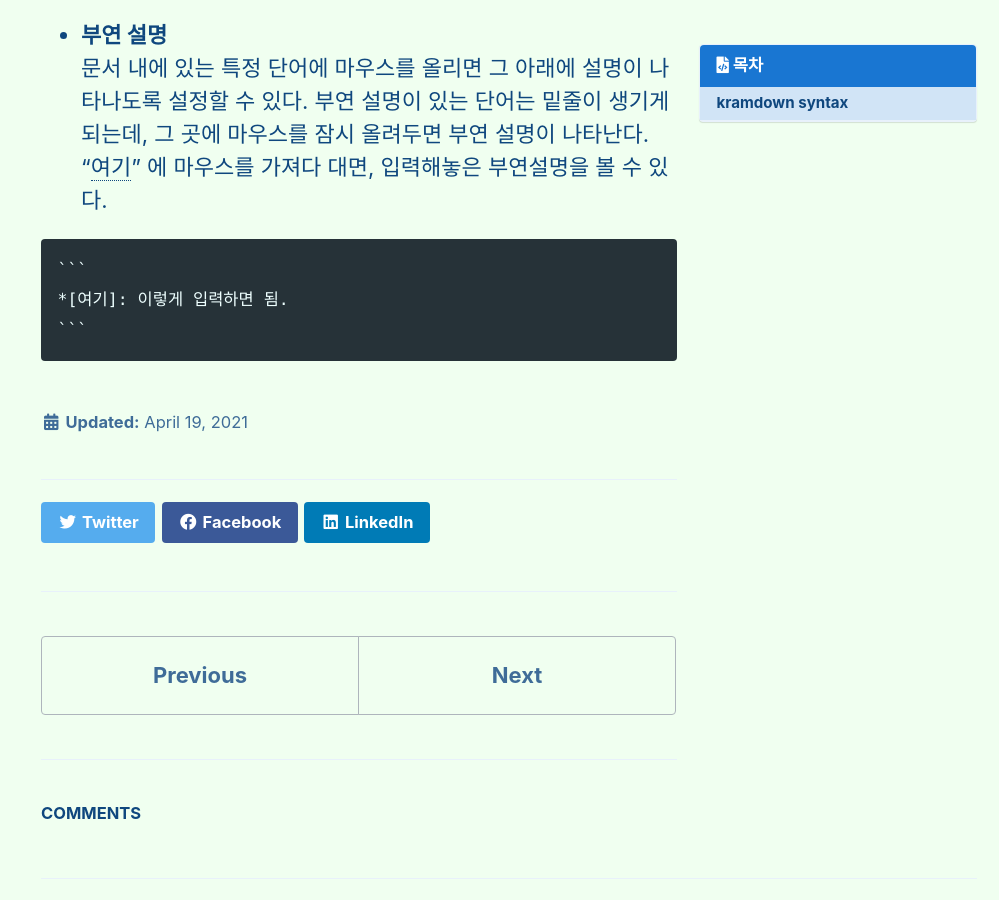
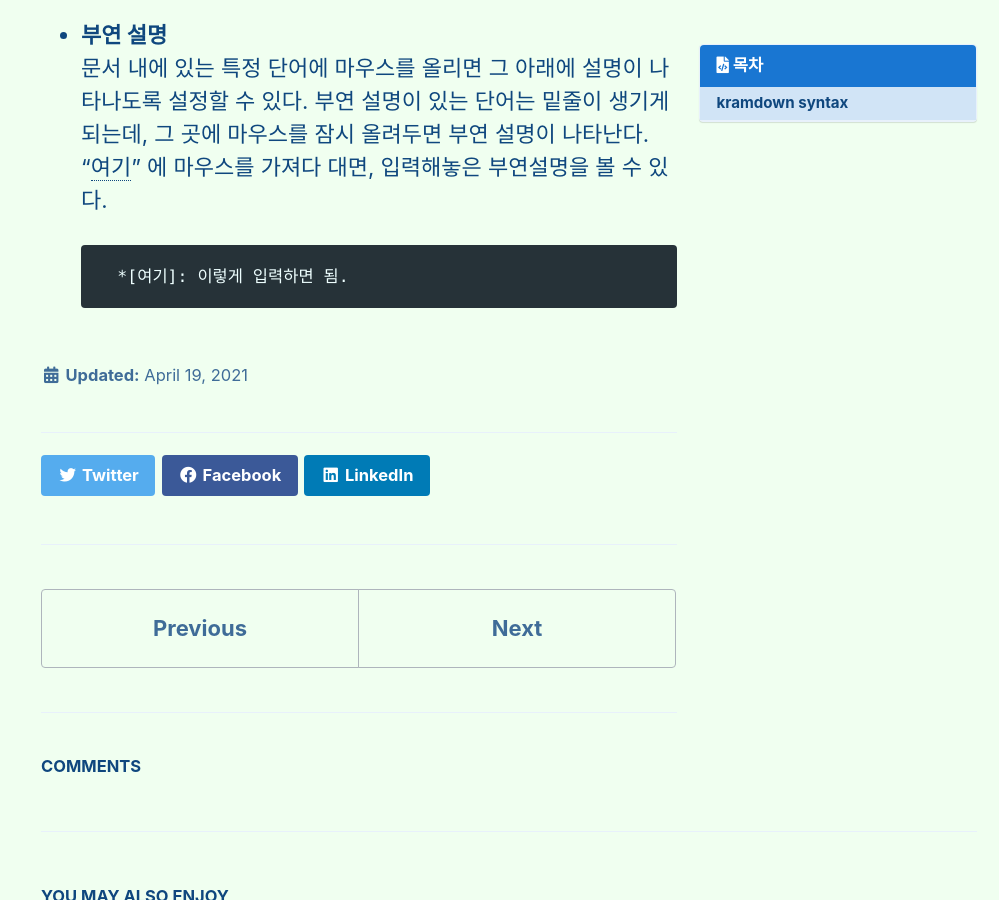
Before and after one commit to EuilimChoi/JoonYoungJJ.github.io, a Jekyll site: the page built from _posts/2021-04-19-blogmanage-2-kramdown.md, in a window 1280 px wide and 900 px high, scrolled down 3702 px. Shown: the whole window, without its empty margins (281-1280 px from the left). Built offline with Jekyll 4.4.1, drawn with Linux system fonts in a browser that asks for light colours; cached includes are drawn as plain includes; formulas are drawn with MathJax 3; comment, search, counter and statistics services are not loaded.

````diff
--- a/_posts/2021-04-19-blogmanage-2-kramdown.md
+++ b/_posts/2021-04-19-blogmanage-2-kramdown.md
@@ -122,8 +122,8 @@ $$
 - **부연 설명**
 문서 내에 있는 특정 단어에 마우스를 올리면 그 아래에 설명이 나타나도록 설정할 수 있다. 부연 설명이 있는 단어는 밑줄이 생기게 되는데, 그 곳에 마우스를 잠시 올려두면 부연 설명이 나타난다. "여기" 에 마우스를 가져다 대면, 입력해놓은 부연설명을 볼 수 있다.
 
-*[여기]: 이렇게 입력하면 됨.
-
     ```
     *[여기]: 이렇게 입력하면 됨.
     ```
+
+*[여기]: 이렇게 입력하면 됨.
````
